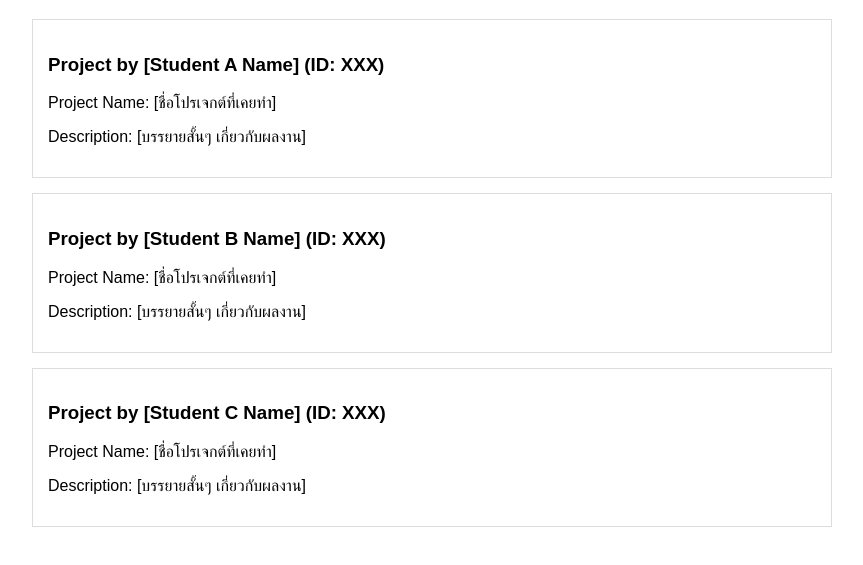
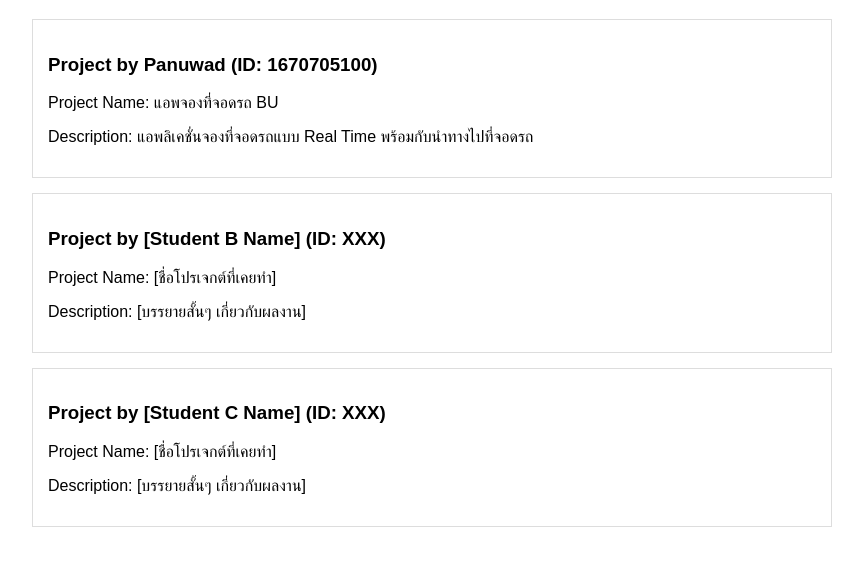
Before and after one commit to EximusPlus/The-Triangle-Devs, a plain HTML site: page portfolio.html in a window 1280 px wide. Shown: the part 119-684 px from the top of the page, without its empty margins (208-1071 px from the left). Drawn offline with Linux system fonts and the light colour scheme.

Commit message:
student a edit

```diff
--- a/portfolio.html
+++ b/portfolio.html
@@ -22,9 +22,9 @@
     <h1>Our Works</h1>
 
     <div class="project-card">
-        <h3>Project by [Student A Name] (ID: XXX)</h3>
-        <p>Project Name: [ชื่อโปรเจกต์ที่เคยทำ]</p>
-        <p>Description: [บรรยายสั้นๆ เกี่ยวกับผลงาน]</p>
+        <h3>Project by Panuwad (ID: 1670705100)</h3>
+        <p>Project Name: แอพจองที่จอดรถ BU </p>
+        <p>Description: แอพลิเคชั่นจองที่จอดรถแบบ Real Time พร้อมกับนำทางไปที่จอดรถ</p>
     </div>
 
     <div class="project-card">
```
Also changed, not shown: about.html (+3 -3 lines), index.html (+1 -1 lines).
